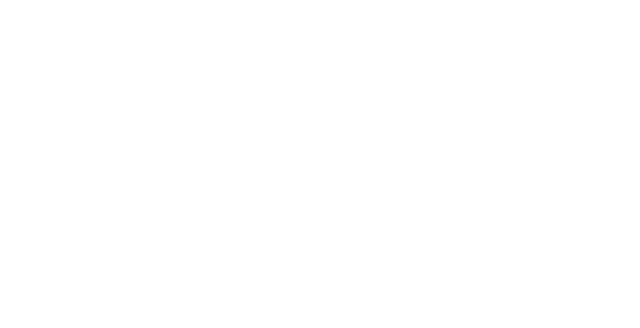
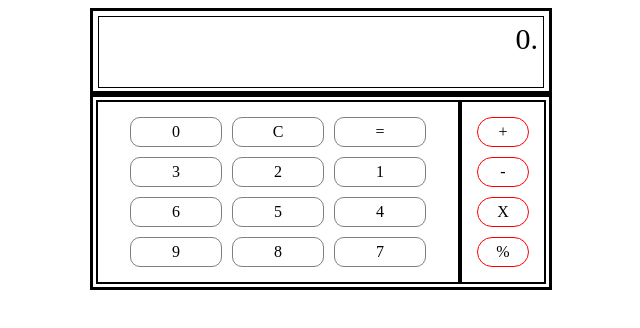
Before and after one commit to Prasannakumar-n/JS-Calculator, a plain HTML site: page index.html in a window 1280 px wide. Shown: the whole page, without its empty margins (319-959 px from the left). Drawn offline with Linux system fonts and the light colour scheme.

Commit message:
basic visuals done

```diff
--- a/index.html
+++ b/index.html
@@ -8,6 +8,34 @@
     <script src="/scripts.js"></script>
 </head>
 <body>
-
+    <div class="calc">
+        <div class="disp">
+            <div class="view">
+                <div class="ans">0.</div>
+            </div>
+        </div>
+        <div class="letter">
+            <div class="numbers">
+                <div class="number equal">=</div>
+                <div class="number clear">C</div>
+                <div class="number number0">0</div>
+                <div class="number number1">1</div>
+                <div class="number number2">2</div>
+                <div class="number number3">3</div>
+                <div class="number number4">4</div>
+                <div class="number number5">5</div>
+                <div class="number number6">6</div>
+                <div class="number number7">7</div>
+                <div class="number number8">8</div>
+                <div class="number number9">9</div>
+            </div>
+            <div class="operations">
+                <div class="operation add">+</div>
+                <div class="operation sub">-</div>
+                <div class="operation mul">X</div>
+                <div class="operation div">%</div>
+            </div>
+        </div>
+    </div>
 </body>
 </html>
--- a/styles.css
+++ b/styles.css
@@ -0,0 +1,62 @@
+body{
+    display: flex;
+    justify-content: center;
+    align-items: center;
+    overflow: hidden;
+}
+.numbers{
+    display: flex;
+    width: 340px;
+    flex-direction: row-reverse;
+    flex-wrap: wrap;
+    border: 2px solid black;
+    align-items: center;
+    justify-content: center;
+    padding: 10px;
+}
+.number{
+    width: 80px;
+    border-radius: 10px;
+    border: 1px solid grey;
+    padding: 5px;
+    margin: 5px;
+    text-align: center;
+}
+
+.operations{
+    display: flex;
+    flex-direction: column;
+    align-items: center;
+    justify-content: center;
+    padding: 10px;
+    border: 2px solid black;
+
+}
+.operation{
+    width: 40px;
+    border-radius: 50px;
+    border: 1px solid red;
+    padding: 5px;
+    margin: 5px;
+    text-align: center;
+}
+.letter{
+    display: flex;
+    flex-direction: row;
+    border: 3px solid black;
+    padding: 3px;
+}
+.disp{
+    height: 80px;
+    border: 3px solid black;
+}
+.view{
+    margin: 5px;
+    padding: 5px;
+    border: 1px solid black;
+    height: 60px;
+}
+.ans{
+    text-align: end;
+    font-size: 30px;
+}
```
